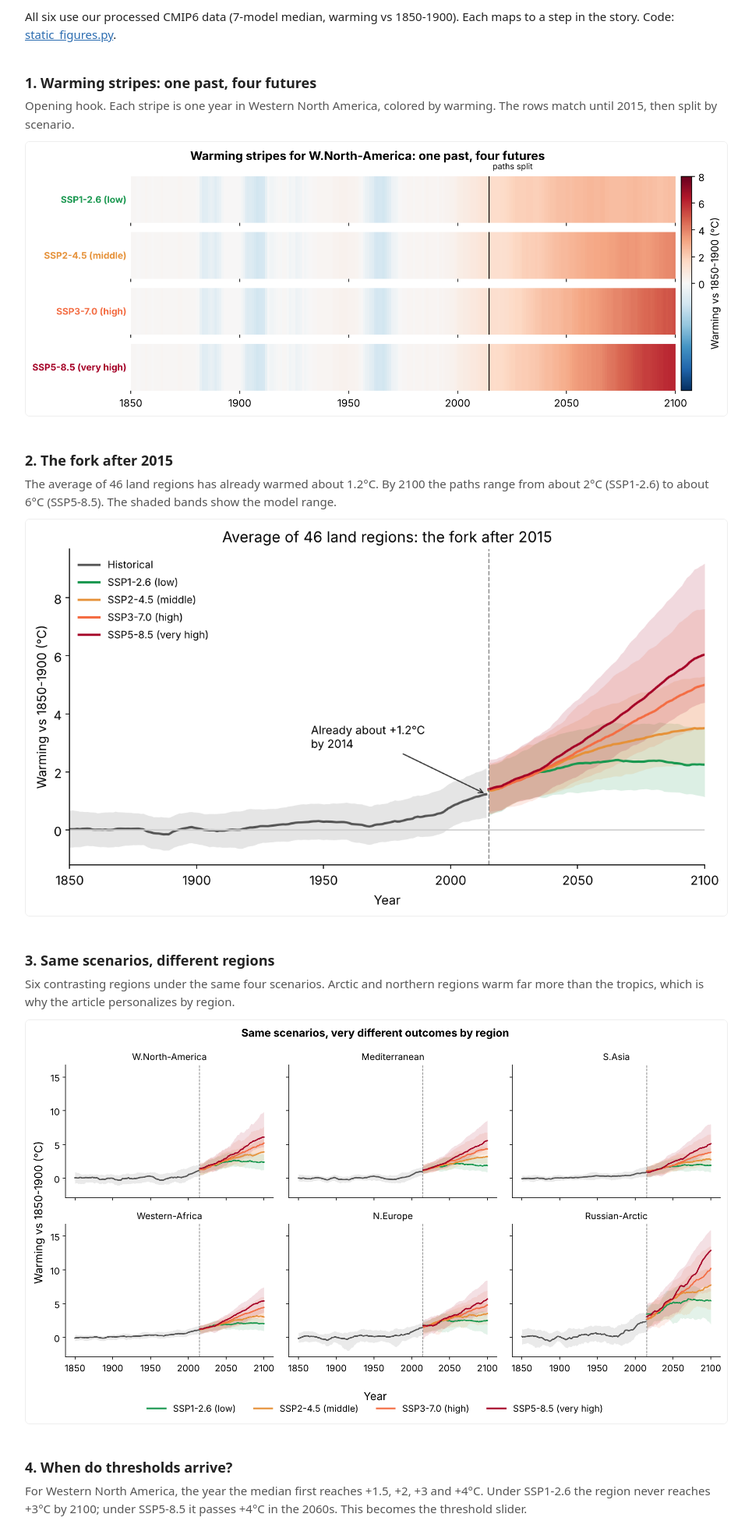
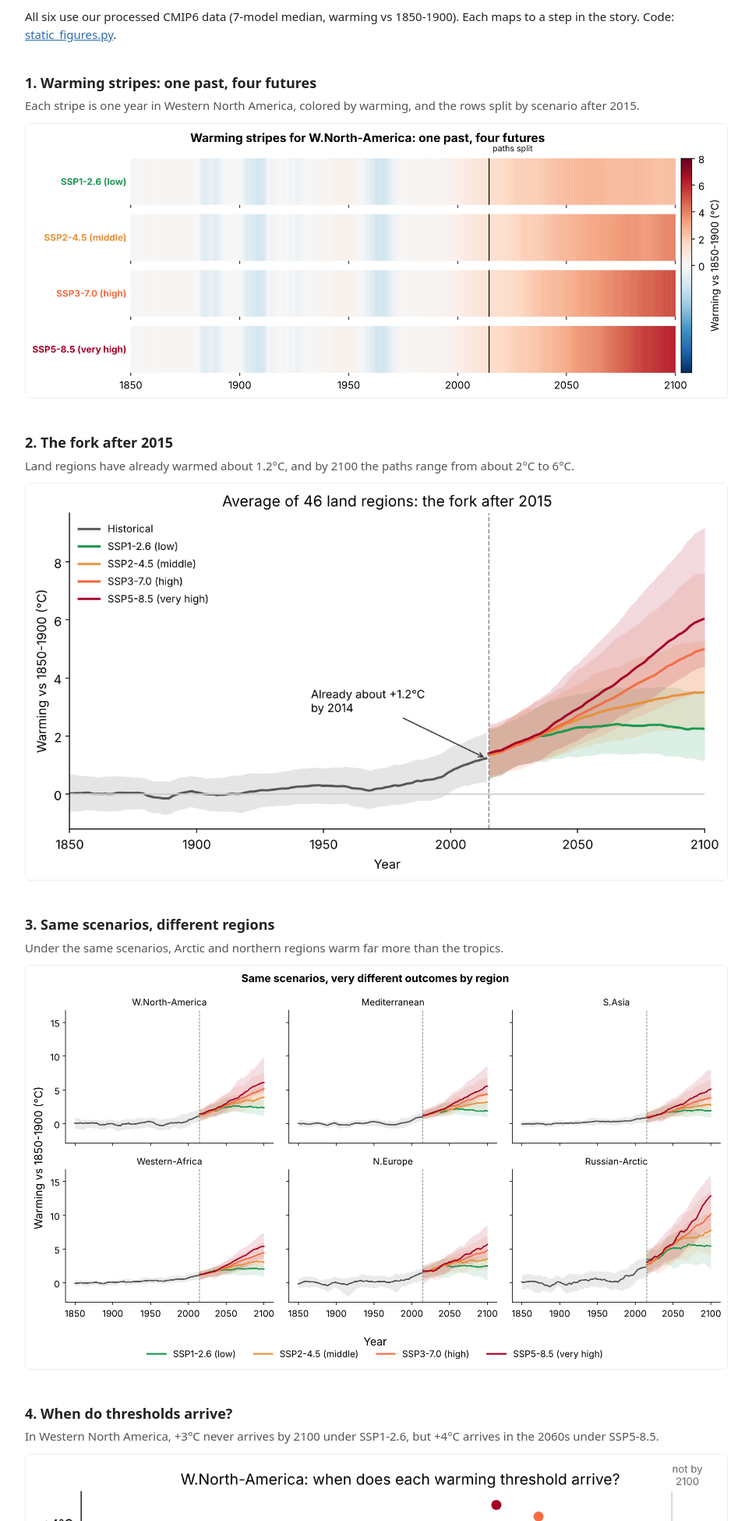
Before and after one commit to chaylennn/Forks-in-the-Forecast, a plain HTML site: page index.html in a window 1280 px wide. Shown: the part 1220-3170 px from the top of the page at 78% size, without its empty margins (158-1123 px from the left). Drawn offline with Linux system fonts and the light colour scheme.

Commit message:
changes to viz descriptions

```diff
--- a/index.html
+++ b/index.html
@@ -70,37 +70,37 @@
 
     <figure>
       <h3>1. Warming stripes: one past, four futures</h3>
-      <p>Opening hook. Each stripe is one year in Western North America, colored by warming. The rows match until 2015, then split by scenario.</p>
+      <p>Each stripe is one year in Western North America, colored by warming, and the rows split by scenario after 2015.</p>
       <img src="images/fig1_stripes.png" alt="Warming stripes for Western North America under four scenarios">
     </figure>
 
     <figure>
       <h3>2. The fork after 2015</h3>
-      <p>The average of 46 land regions has already warmed about 1.2°C. By 2100 the paths range from about 2°C (SSP1-2.6) to about 6°C (SSP5-8.5). The shaded bands show the model range.</p>
+      <p>Land regions have already warmed about 1.2°C, and by 2100 the paths range from about 2°C to 6°C.</p>
       <img src="images/fig2_land_paths.png" alt="Average land warming paths with model range">
     </figure>
 
     <figure>
       <h3>3. Same scenarios, different regions</h3>
-      <p>Six contrasting regions under the same four scenarios. Arctic and northern regions warm far more than the tropics, which is why the article personalizes by region.</p>
+      <p>Under the same scenarios, Arctic and northern regions warm far more than the tropics.</p>
       <img src="images/fig3_regions.png" alt="Warming paths for six contrasting regions">
     </figure>
 
     <figure>
       <h3>4. When do thresholds arrive?</h3>
-      <p>For Western North America, the year the median first reaches +1.5, +2, +3 and +4°C. Under SSP1-2.6 the region never reaches +3°C by 2100; under SSP5-8.5 it passes +4°C in the 2060s. This becomes the threshold slider.</p>
+      <p>In Western North America, +3°C never arrives by 2100 under SSP1-2.6, but +4°C arrives in the 2060s under SSP5-8.5.</p>
       <img src="images/fig4_thresholds.png" alt="Year each warming threshold is reached in Western North America">
     </figure>
 
     <figure>
       <h3>5. The cost of the path</h3>
-      <p>Extra late-century warming under SSP5-8.5 instead of SSP1-2.6, for all 46 regions. It ranges from about 1.8°C (southern South America) to about 6°C (Russian Arctic).</p>
+      <p>Taking the very high path instead of the low path adds about 1.8°C to 6°C of late-century warming, depending on the region.</p>
       <img src="images/fig5_cost.png" alt="Extra warming under SSP5-8.5 vs SSP1-2.6 by region" class="tall">
     </figure>
 
     <figure>
       <h3>6. How fast it is warming</h3>
-      <p>Land-average warming rate. Historical runs show about 0.16°C per decade (1950-2014). From 2015 to 2060 the rate rises to 0.23°C (SSP1-2.6) and 0.49°C (SSP5-8.5) per decade.</p>
+      <p>Warming speeds up from about 0.16°C per decade historically to 0.23 to 0.49°C per decade by 2060, depending on the path.</p>
       <img src="images/fig6_rate.png" alt="Warming rate per decade, past vs future scenarios">
     </figure>
   </section>
```
